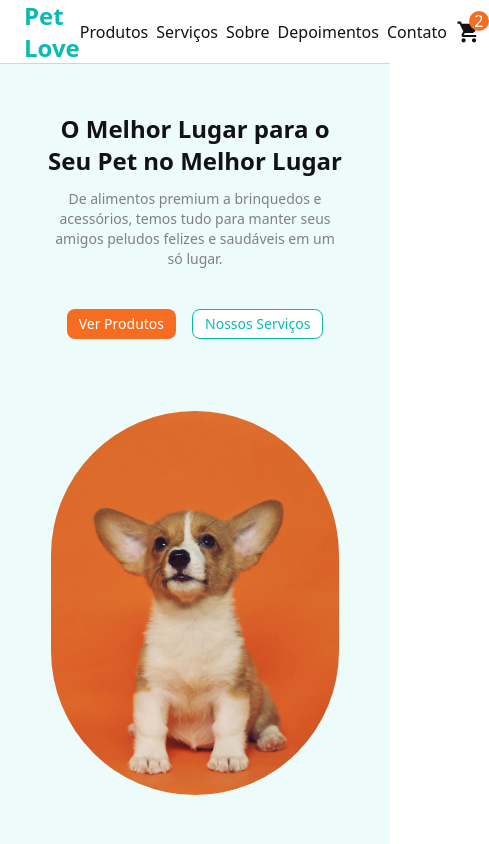
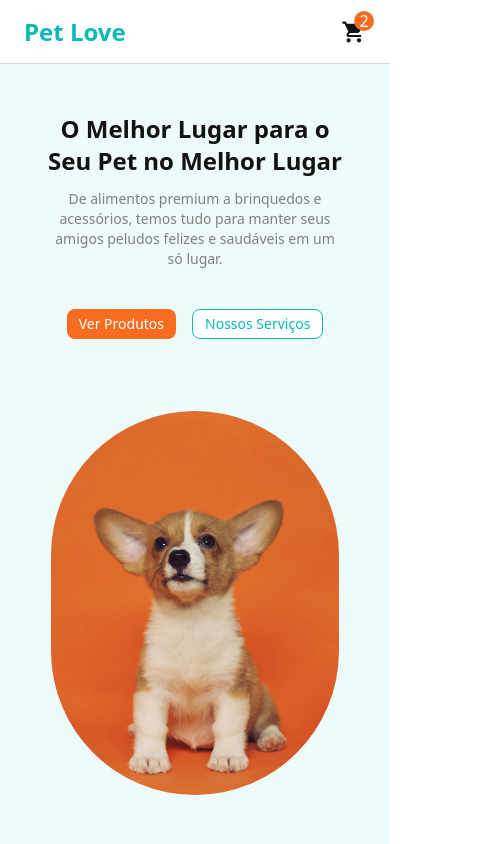
Before and after one commit to MariaJuliaAS/Pet-Love, a React (Vite) app: page / in a window 390 px wide. Shown: the top 844 px of the page, 489 px wide, since content can reach past the window. Built offline with nearby package versions, Linux system fonts and the light colour scheme.

Commit message:
Ajuste na responsividade do header

```diff
--- a/src/components/header/index.tsx
+++ b/src/components/header/index.tsx
@@ -3,7 +3,7 @@ import { IoMdCart } from "react-icons/io";
 
 export function Header() {
     return (
-        <header className="w-full flex px-1 bg-white border-b border-gray-300 h-16 sticky top-0 z-10">
+        <header className=" w-full flex px-1 bg-white border-b border-gray-300 h-16 sticky top-0 z-10">
 
             <nav className="w-full max-w-yxl flex items-center justify-between px-5 mx-auto">
                 <a href="#start"
@@ -11,18 +11,18 @@ export function Header() {
                     Pet Love
                 </a>
 
-                <div className="sm:text-xl sm:gap-5 md:text-xl flex items-center gap-2 select-none text-[#121212] font-medium text-base">
+                <div className="hidden sm:text-xl sm:gap-5 md:text-xl sm:flex items-center gap-2 select-none text-[#121212] font-medium text-base">
                     <a href="#featuredProducts" className="transition-all duration-200 ease-in-out hover:scale-105">Produtos</a>
                     <a href="#ourServices" className="transition-all duration-200 ease-in-out hover:scale-105">Serviços</a>
                     <a href="#about" className="transition-all duration-200 ease-in-out hover:scale-105">Sobre</a>
                     <a href="#clients" className="transition-all duration-200 ease-in-out hover:scale-105">Depoimentos</a>
                     <a href="#contact" className="transition-all duration-200 ease-in-out hover:scale-105">Contato</a>
+                </div>
 
-                    <Link to="/cart" className="sm:ml-8 relative">
-                        <IoMdCart size={26} color="#121212" />
-                        <span className=" bg-[#F66D21] rounded-full w-5 h-5 flex items-center justify-center text-white text-base absolute -right-2 -top-2">2</span>
-                    </Link>
-                </div>
+                <Link to="/cart" className="sm:ml-8 relative">
+                    <IoMdCart size={26} color="#121212" />
+                    <span className=" bg-[#F66D21] rounded-full w-5 h-5 flex items-center justify-center text-white text-base absolute -right-2 -top-2">2</span>
+                </Link>
             </nav>
 
         </header>
```
